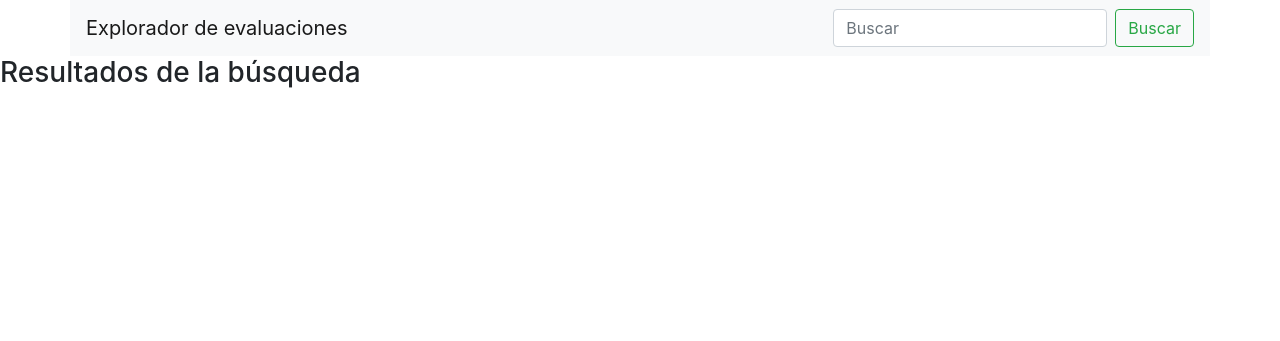
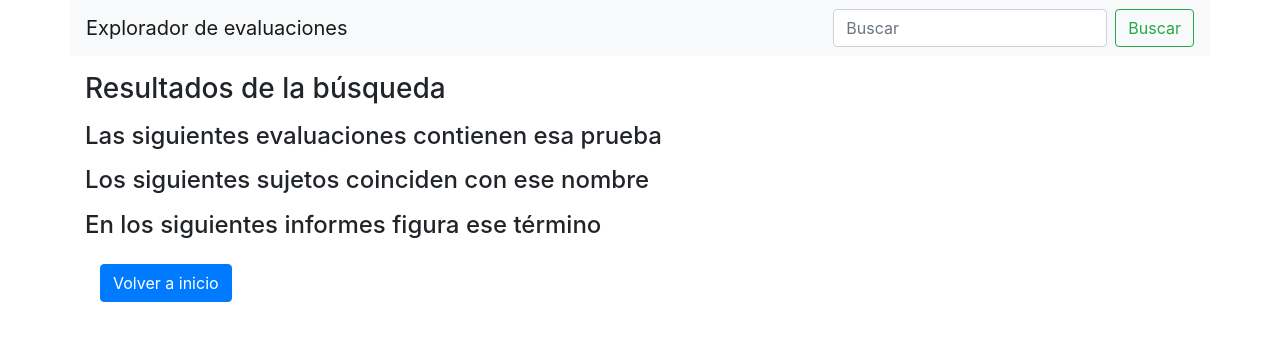
Before and after one commit to sanchezd90/informes, a Flask app: template templates/resultados.html in a window 1280 px wide. Shown: the top 341 px of the page. Run offline with Flask 2, Linux system fonts and the light colour scheme; the template is opened without the code that fills it, so the values that code supplies are empty; parts of the project's set-up code (start-up, migrations or seed data) failed here and were passed over; some libraries are stand-ins or nearby versions.

Commit message:
Amplio opciones de busqueda
Incluyo busqueda por nombre y busqueda por información en antecedentes.
Ahora en la pagina de la evaluación aparecen los antecedentes si hay informe disponbile

```diff
--- a/instanciador.py
+++ b/instanciador.py
@@ -45,6 +45,7 @@ class Informe():
         self.nombre = nombre
         self.dni = dni
         self.fechaEv = fechaEv
+        self.codigo = dni+"-"+self.fechaEv.strftime("%y")+"-"+self.fechaEv.strftime("%m")+"-"+self.fechaEv.strftime("%d")
         self.antecedentes = antecedentes
         self.conclusion = conclusion
 
--- a/lectorInformes.py
+++ b/lectorInformes.py
@@ -25,6 +25,10 @@ def getText(filename):
             fechaEv = x.lstrip("Fecha de Evaluación: ")
         if "Antecedentes" in x:
             antecedentes= fullText[i+1]
+        if "realizó sus estudios" in x:
+            antecedentes += "\n"+x
+        if "antecedentes médicos" in x:
+            antecedentes += "\n"+x
         if "En la presente evaluación" in x:
             inicioConclusion = i
         if "En el caso de existir" in x:
--- a/main.py
+++ b/main.py
@@ -3,6 +3,7 @@ from instanciador import sujetos
 from instanciador import evaluaciones
 from instanciador import informes
 from datetime import datetime, date
+from terminos import terminos
 
 app = Flask(__name__)
 titulo = "Evaluaciones"
@@ -49,19 +50,45 @@ class PaginaEvaluaciones(PaginaSujeto):
         for x in self.pruebasAdministradas:
             lista[x]=self.evaluacion.pruebas[x]
         return lista
+    def mostrarAntecedentes(self):
+        antecedentes = ""
+        for x in self.sujeto.informes:
+            if self.evaluacion.codigo == self.sujeto.informes[x].codigo:
+                antecedentes += self.sujeto.informes[x].antecedentes
+        return antecedentes
 
 class PaginaResultados(Pagina):
     def __init__(self,termino,sujetos,informes,evaluaciones):
-        self.termino = termino
+        self.termino = termino.lower()
         self.sujetos=sujetos
         self.evaluaciones = evaluaciones
         self.informes = informes
     def filtroPruebas(self):
-        resultados = []
+        for x in terminos:
+            if terminos[x].find(self.termino) > -1:
+                self.termino = x
+        resultadosP = []
         for x in self.evaluaciones:
-            if self.termino in self.evaluaciones[x].pruebasAdministradas:
-                resultados.append(self.evaluaciones[x])
-        return resultados
+            contiene = False
+            lista_de_pruebas = [x.lower() for x in self.evaluaciones[x].pruebasAdministradas]
+            for y in lista_de_pruebas:
+                if y.find(self.termino) > -1:
+                    contiene=True
+            if contiene:
+                resultadosP.append(self.evaluaciones[x])
+        return resultadosP
+    def filtroSujetos(self):
+        resultadosS = []
+        for x in self.evaluaciones:
+            if self.evaluaciones[x].nombreCompleto.lower().find(self.termino)>-1:
+                resultadosS.append(self.evaluaciones[x])
+        return resultadosS
+    def filtroInformes(self):
+        resultadosI = []
+        for x in self.informes:
+            if self.informes[x].antecedentes.lower().find(self.termino)>-1:
+                resultadosI.append(self.informes[x])
+        return resultadosI
 
 #home para desplegar nombres de los sujetos evaluados
 @app.route("/", methods=["POST","GET"])
@@ -80,13 +107,15 @@ def evaluacion_www(codigo):
     for x in evaluaciones:
         if x == codigo:
             pagina=PaginaEvaluaciones(sujetos[x[0:x.find("-")]],evaluaciones[x])
-            return render_template("evaluacion.html", titulo=titulo, datosSujeto=pagina.sujeto, datosEvaluacion=pagina.evaluacion, pruebas=pagina.pruebasAdmin())
+            return render_template("evaluacion.html", titulo=titulo, datosSujeto=pagina.sujeto, datosEvaluacion=pagina.evaluacion, pruebas=pagina.pruebasAdmin(), antecedentes=pagina.mostrarAntecedentes())
 
 @app.route("/resultados", methods=["POST","GET"])
 def resultados_www():
     termino = request.form["busquedaNav"]
     pagina = PaginaResultados(termino,sujetos,informes,evaluaciones)
-    resultados = pagina.filtroPruebas()
-    return render_template("resultados.html", titulo=titulo, resultados= resultados)
+    filtroPruebas = pagina.filtroPruebas()
+    filtroSujetos = pagina.filtroSujetos()
+    filtroInformes = pagina.filtroInformes()
+    return render_template("resultados.html", titulo=titulo, pruebas= filtroPruebas, sujetos = filtroSujetos, antecedentes=filtroInformes)
 
 app.run(host="localhost", port=8080, debug=True)
--- a/templates/evaluacion.html
+++ b/templates/evaluacion.html
@@ -12,6 +12,12 @@
         <h5 ><strong>Fecha de evaluación:</strong> {{datosEvaluacion.fechaEv.strftime("%x")}}</h5>
     </div>
     <div class="container mt-4"><a class="btn btn-primary" href="/sujetos/{{datosSujeto.DNI}}" role="button">Ver evaluaciones del sujeto</a></div>
+    {% if antecedentes != "" %}
+    <div class="container mt-3">
+      <h4>Antecedentes</h4>
+      <p>{{ antecedentes }}</p>
+    </div>
+    {% endif %}
     <div class="accordion container mt-5" id="accordionExample">
         <h4>Pruebas administradas</h4>
         {% for x in pruebas%}
--- a/templates/resultados.html
+++ b/templates/resultados.html
@@ -1,13 +1,45 @@
 {% extends "base.html" %}
 {% block content%}
+<div class="container">
+    <div class="mt-3">
 <h3>Resultados de la búsqueda</h3>
-{% if resultados == []%}
-    <h4>No hay resultados para esta búsqueda</h3>
+    </div>
+    <div class="mt-3">
+{% if pruebas == []%}
+    <h4>No se encontraron evaluaciones con esa prueba</h3>
 {% else %}
+    <h4>Las siguientes evaluaciones contienen esa prueba</h3>
     <ul>
-    {% for x in resultados %}
-        <li><a href="/evaluaciones/{{x.codigo}}">{{x.nombreCompleto}} ({{x.fechaEv.strftime("%x")}})</li>
+    {% for x in pruebas %}
+        <li><a href="/evaluaciones/{{x.codigo}}">{{x.nombreCompleto}} ({{x.fechaEv.strftime("%x")}})</a></li>
     {% endfor %}
     </ul>
 {% endif %}
+    </div>
+    <div class="mt-3">
+        {% if sujetos == []%}
+            <h4>No se encontraron sujetos con ese nombre</h3>
+        {% else %}
+            <h4>Los siguientes sujetos coinciden con ese nombre</h3>
+            <ul>
+            {% for x in sujetos %}
+                <li><a href="/evaluaciones/{{x.codigo}}">{{x.nombreCompleto}} ({{x.fechaEv.strftime("%x")}})</li>
+            {% endfor %}
+            </ul>
+        {% endif %}
+    </div>
+    <div class="mt-3">
+        {% if antecedentes == []%}
+            <h4>No se encontraron antecedentes con ese término</h3>
+        {% else %}
+            <h4>En los siguientes informes figura ese término</h3>
+            <ul>
+            {% for x in antecedentes %}
+                <li><a href="/evaluaciones/{{x.codigo}}">{{x.nombre}} ({{x.fechaEv.strftime("%x")}})</li>
+            {% endfor %}
+            </ul>
+        {% endif %}
+    </div>
+    <div class="container mt-4"><a class="btn btn-primary" href="/" role="button">Volver a inicio</a></div>
+</div>
 {% endblock content%}
--- /dev/null
+++ b/terminos.py
@@ -0,0 +1,27 @@
+terminos = {
+    "ravlt":"lista rey auditivo verbal",
+    "watba_r":"watba wat wat-ba wat_ba",
+    "matrices":"matrix matrices",
+    "vocabulario":"vocabulario vocab",
+    "ace/ace-r":"ace addenbroke addenbroke's ace-iii",
+    "ifs":"ineco frontal screening",
+    "relatos":"wms lógica weschler",
+    "relatos neuropsi":"neuropsi",
+    "córdoba":"cordoba denominacion denominación",
+    "fluencia fonológica":"fluencia fonologica fonológica fluencias",
+    "fluencia semántica":"fluencia semantica semántica fluencias",
+    "dígitos adelante":"digitos dígitos adelante span directos directo",
+    "dígitos atrás":"digitos dígitos atrás atras inversos indirecto",
+    "ordenamiento n-l":"numeros letras números ordenamiento nyl",
+    "aritmética":"aritmetica",
+    "hayling test":"hayling control inhibitorio",
+    "rocf":"figura compleja rey osterrieth",
+    "tmt":"trail making test trails trazo",
+    "dígitos-símbolo":"digitos simbolos símbolos claves",
+    "búsqueda de simbolos":"busqueda simbolo simbolos",
+    "wcst":"wisconsin card sorting",
+    "faux pas":"pass minisea sea",
+    "caras":"reconocimiento facial rostros",
+    "eyes":"lectura mente ojos mind eyes",
+    "voice":"voz lectura mente mind",
+    }
```
